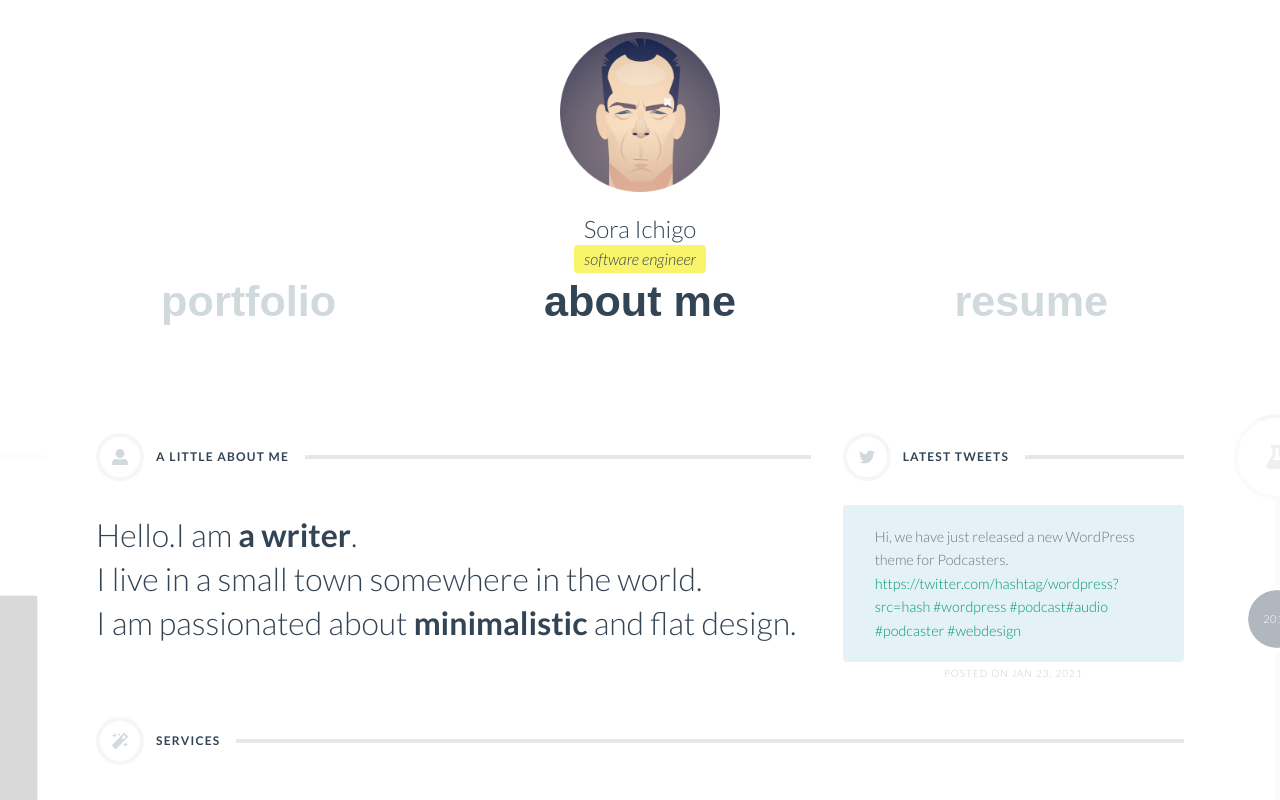
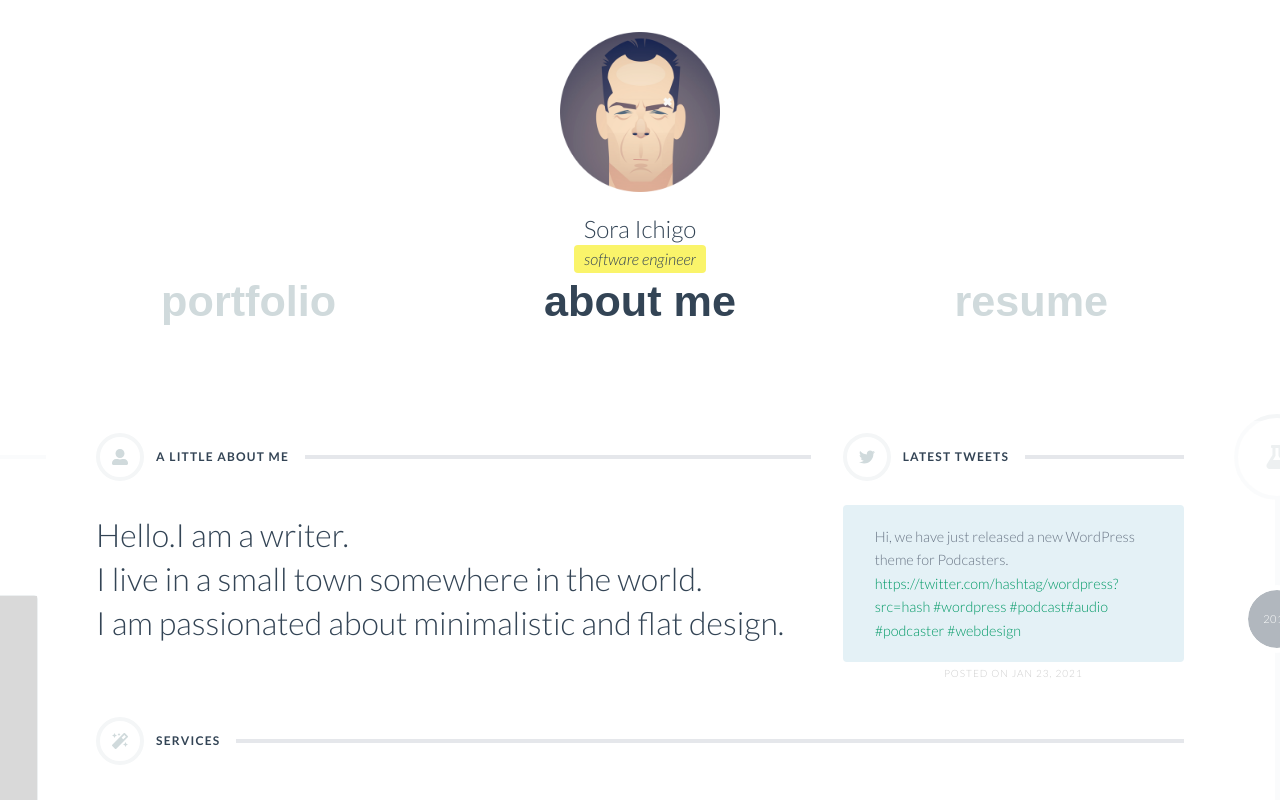
Before and after one commit to sora-ichigo/portfolio-front, a Next.js app: page / in a window 1280 px wide. Shown: the top 800 px of the page. Built offline with nearby package versions, Linux system fonts and the light colour scheme; grey boxes are pictures that could not be loaded.

Commit message:
Create StrWithBr

```diff
--- a/src/RootMain.tsx
+++ b/src/RootMain.tsx
@@ -3,9 +3,14 @@ import type CoreSwiper from "swiper";
 import { Swiper, SwiperProps, SwiperSlide } from "swiper/react";
 
 import { END_PAGE, MainPageType, PAGE_LIST } from "./common/utils/mainPages";
-import { Header } from "./header/components/Header";
+import { Header, HeaderDataType } from "./header/components/Header";
 import { SwiperOverlay } from "./common/components/SwiperOverlay";
 import { useMediaQuery } from "react-responsive";
+
+const headerData: HeaderDataType = {
+  name: "Sora Ichigo",
+  description: "software engineer",
+};
 
 export const RootMain: React.FC<{ pageType: MainPageType }> = ({
   pageType,
@@ -43,6 +48,7 @@ export const RootMain: React.FC<{ pageType: MainPageType }> = ({
   return (
     <>
       <Header
+        headerData={headerData}
         swiperGeneralProps={swiperGeneralProps}
         pageType={pageType}
         setTabSwiper={setTabSwiper}
--- a/src/about/components/About.tsx
+++ b/src/about/components/About.tsx
@@ -22,6 +22,10 @@ import { WtdIcon } from "../../common/components/WtdIcon";
 import { ServiceListItemType, ServiceListItem } from "./ServiceListItem";
 import { FunFactListItem, FunFactListItemType } from "./FunFactListItem";
 import { GlobalHeading } from "../../common/components/GlobalHeading";
+import { StrWithBr } from "../../common/components/StrWithBr";
+
+const description =
+  "Hello.I am a writer.\nI live in a small town somewhere in the world.\nI am passionated about minimalistic and flat design.";
 
 const servicesData: ServiceListItemType[] = [
   {
@@ -98,10 +102,7 @@ export const About: React.FC = () => (
       <div className="col-span-2 mt-3">
         <GlobalHeading text="A LITTLE ABOUT ME" icon={FaUserAlt} />
         <h3 className="mt-6 text-2xl font-light leading-snug md:mt-8 md:mb-5 md:text-3-4xl">
-          Hello.I am <span className="font-bold">a writer</span>.<br />I live in
-          a small town somewhere in the world.
-          <br /> I am passionated about{" "}
-          <span className="font-bold">minimalistic</span> and flat design.
+          {StrWithBr(description)}
         </h3>
       </div>
 
--- /dev/null
+++ b/src/common/components/StrWithBr.tsx
@@ -0,0 +1,13 @@
+import React from "react";
+
+export const StrWithBr: (text: string) => JSX.Element[] = (text) => {
+  const respStr = text.split(/(\n)/).map((item, index) => {
+    return (
+      <React.Fragment key={index}>
+        {item.match(/\n/) ? <br /> : item}
+      </React.Fragment>
+    );
+  });
+
+  return respStr;
+};
--- a/src/header/components/Header.tsx
+++ b/src/header/components/Header.tsx
@@ -7,7 +7,10 @@ import { useMediaQuery } from "react-responsive";
 
 import { MainPageType, PAGE_LIST } from "../../common/utils/mainPages";
 
+export type HeaderDataType = { name: string; description: string };
+
 type Props = {
+  headerData: HeaderDataType;
   swiperGeneralProps: SwiperProps;
   pageType: MainPageType;
   setTabSwiper: React.Dispatch<React.SetStateAction<CoreSwiper | undefined>>;
@@ -25,9 +28,11 @@ export const Header: React.FC<Props> = (props) => {
         height={isWindowMd ? 160 : 140}
         alt="Ichigo Sora"
       />
-      <h1 className="mt-3.5 text-2xl font-light leading-snug">Sora Ichigo</h1>
+      <h1 className="mt-3.5 text-2xl font-light leading-snug">
+        {props.headerData.name}
+      </h1>
       <p className="mb-2 inline-block rounded  bg-yellow-marker px-2.5 py-1.5 italic leading-none">
-        software engineer
+        {props.headerData.description}
       </p>
       <SwiperPart {...props} />
     </header>
```
